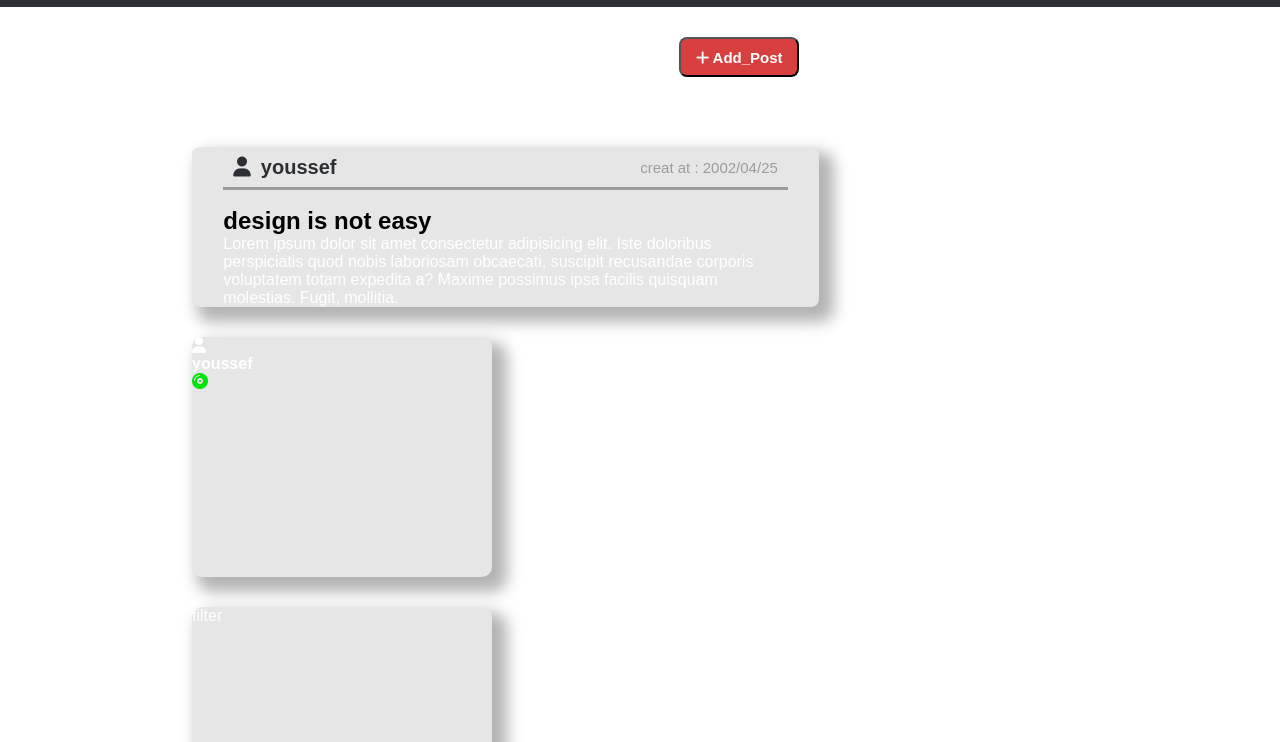
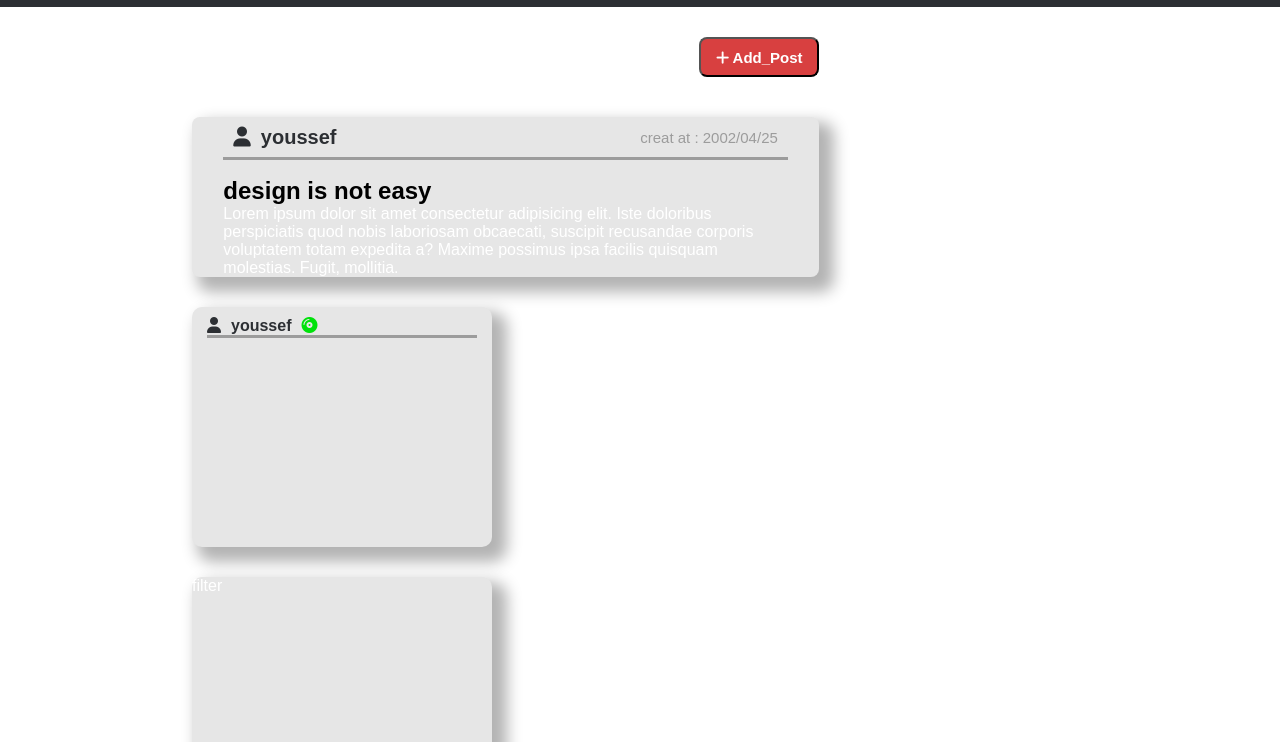
Before and after one commit to Yossf-jaouhar/workplace, a plain HTML site: page forum/frontend/templete/indix.html in a window 1280 px wide. Shown: the part 58-800 px from the top of the page. Drawn offline with Linux system fonts and the light colour scheme; files that its build step writes are made by us from their sources.

Commit message:
fix the style

```diff
--- a/forum/frontend/static/style.css
+++ b/forum/frontend/static/style.css
@@ -95,6 +95,7 @@ main{
 
 main article {
     width: 70%;
+
     margin: 0%;
     padding: 0%;
 
@@ -103,8 +104,7 @@ main article {
 
 main article .creat-post {
 
-    text-align: right;
-
+   text-align: right;
     margin-top: 30px;
 
 
@@ -115,7 +115,7 @@ main article .creat-post {
 main article .creat-post button {
     width: 120px;
     height: 40px;
-    margin-right: 20px;
+
     border-radius: 8px;
     font-family: sans-serif;
     font-weight: bold;
@@ -130,15 +130,9 @@ main article .creat-post button {
 
 main article .post {
 
-    margin-top: 70px;
+    margin-top: 40px;
 
     background-color: var(--bg);
-
-
-
-
-
-
     border-radius: 8px;
     box-shadow: 10px 10px 15px 5px rgba(0, 0, 0, 0.3);
 
@@ -146,8 +140,6 @@ main article .post {
     .userbar {
         height: 40px;
         width: 100%;
-
-
     }
 
     .userbar ul {
@@ -217,24 +209,15 @@ main article .post .content h2{
     color: black;
 }
 
-
-
-
-
-
 main aside {
-
     width: 300px;
     height: 100vh;
     flex-wrap: wrap;
-
-
 }
 
 
 
 main aside .mypost {
-
     background-color: var(--bg);
     margin-top: 30px;
     margin-bottom: 20px;
@@ -244,18 +227,36 @@ main aside .mypost {
     font-weight: bold;
     color: var(--background);
     box-shadow: 10px 10px 15px 5px rgba(0, 0, 0, 0.3);
+
 }
 
+main aside .mypost .imageandname {
+    display: flex;
+    margin-left: 5%;
+    padding-top: 10px;
+    width: 90%;
+    border-bottom: #9c9c9c solid;
+    align-items: center;
+}
 
+main aside .mypost .imageandname .image i {
+    color: #2c2f33;
+}
+
+main aside .mypost .imageandname .name {
+    margin-left: 10px;
+    color: #2c2f33;
+}
+
+main aside .mypost .imageandname .icon {
+    margin-left: 10px;
+}
 
 main aside .filter {
-
     background-color: var(--bg);
-
     border-radius: 10px;
     margin-top: 30px;
     margin-bottom: 20px;
     height: 50%;
-
     box-shadow: 10px 10px 15px 5px rgba(0, 0, 0, 0.3);
 }
--- a/forum/frontend/templete/indix.html
+++ b/forum/frontend/templete/indix.html
@@ -85,9 +85,9 @@
             <div class="mypost">
                 <div class="imageandname">
 
-                    <p class="userimage"><i class="fa-solid fa-user"></i></p>
-                    <p  class="username">youssef</p>
-                    <p><i class="fa-solid fa-compact-disc" style="color: #00e20b;"></i></p>
+                    <p class="image"><i class="fa-solid fa-user"></i></p>
+                    <p  class="name">youssef</p>
+                    <p class="icon"><i class="fa-solid fa-compact-disc" style="color: #00e20b;"></i></p>
                  </div>
             <!--
                 <style>
```
Also changed, not shown: 1 other file.
